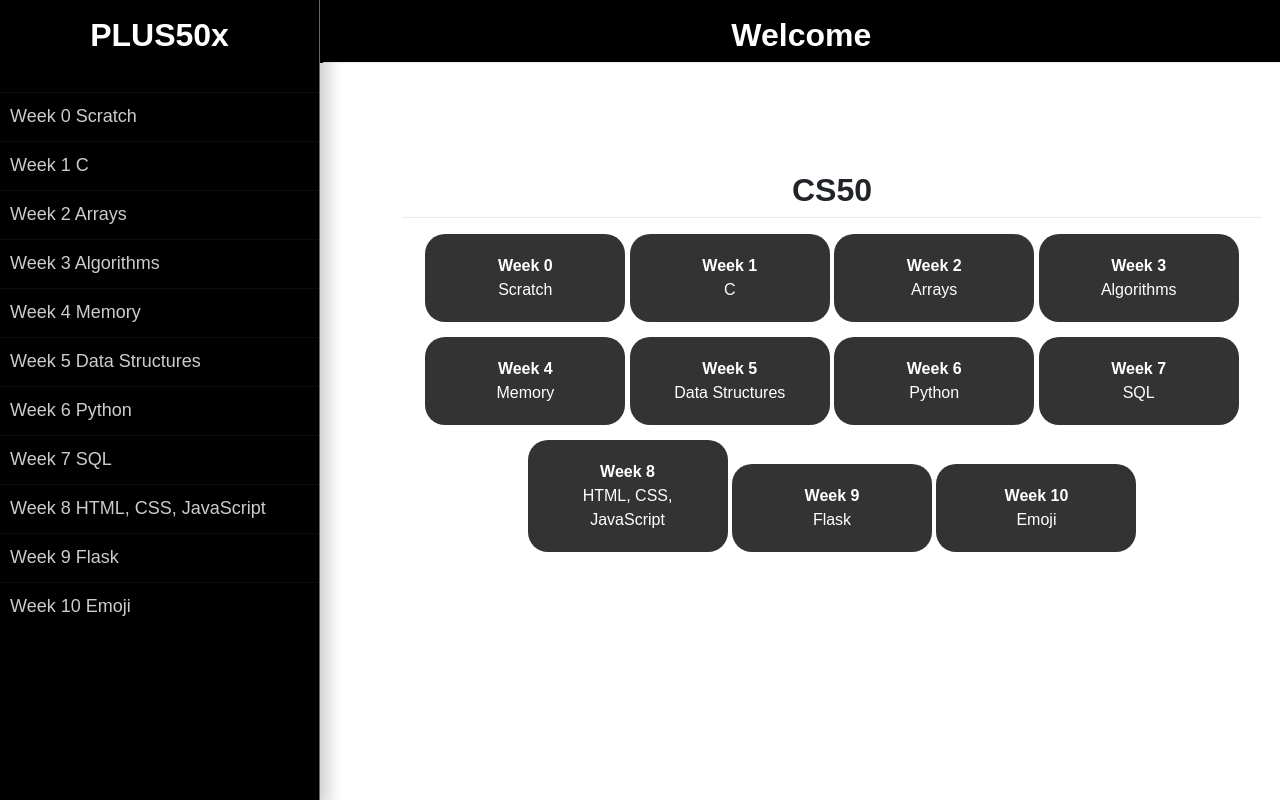
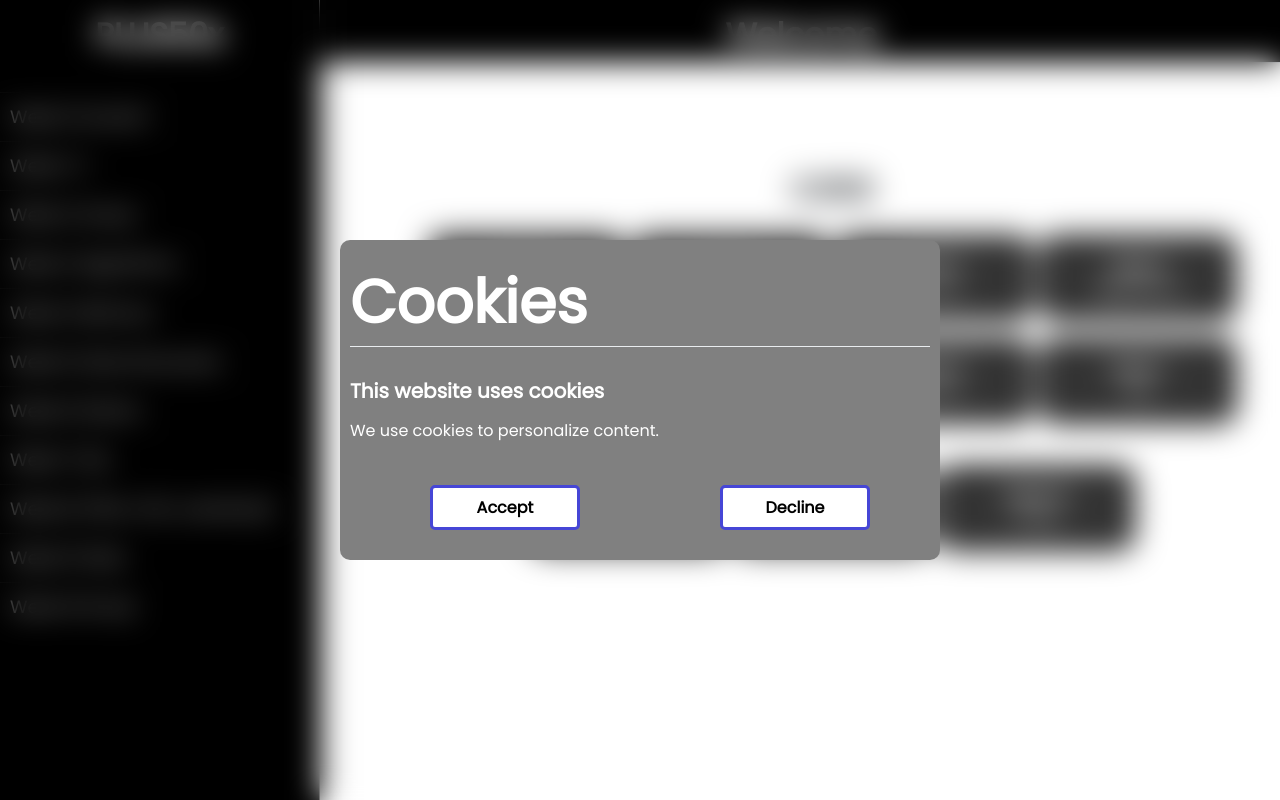
Before and after one commit to vpopovic003/plus50x, a Flask app: page /main in a window 1280 px wide. Run offline with Flask 2, Linux system fonts and the light colour scheme; some libraries are stand-ins or nearby versions.

Commit message:
Cookie Permission check

```diff
--- a/static/Start.css
+++ b/static/Start.css
@@ -1,3 +1,58 @@
+@import url('https://fonts.googleapis.com/css2?family=Poppins&display=swap');
+*{
+    font-family: 'Poppins', sans-serif;
+}
+.CookieDesign{
+    position: fixed;
+    top: 0;
+    left: 0;
+    width: 100vw;
+    height: 100vh;
+    z-index: 1200 !important;
+    backdrop-filter: blur(15px);
+    display: flex;
+    justify-content: center;
+    align-items: center;
+    display: none;
+}
+.CoookieInner{
+    background-color: grey;
+    width: 35%;
+    min-width: 600px;
+    height: 40%;
+    min-height: 300px;
+    border-radius: 10px;
+    color: white;
+    padding: 10px;
+    position: absolute;
+}
+.CoookieInner h1{
+    margin-left: 0;
+    font-size: 60px;
+}
+
+.CookieDesign button{
+    background-color: white;
+    border: 0;
+    width: 25%;
+    height: 45px;
+    font-weight: bolder;
+    margin-left: 70px;
+    margin-right: 70px;
+    border-radius: 5px;
+    border: rgb(70, 70, 214) 3px solid;
+}
+.CookieDesign button:hover{
+    filter: brightness(75%);
+}
+.CookieButtons{
+    width: 100%;
+    display: flex;
+    justify-content: center;
+    position: absolute;
+    bottom: 30px;
+}
+
 .Videosmallerdevices{
     display: none;
 }
--- a/templates/layout.html
+++ b/templates/layout.html
@@ -15,8 +15,21 @@
     <title>Plus50x: {% block title %}{% endblock %}</title>
 </head>
 
-<body>
+<body onload="CheckforCookie()">
+    <div class="CookieDesign">
+        <div class="CoookieInner">
+            <h1>Cookies</h1>
+            <p>
+                <h3>This website uses cookies</h3>
+                We use cookies to personalize content.
+            </p>
+            <div class="CookieButtons">
+                <button onclick="Accept()">Accept</button>
+                <button onclick="Decline()">Decline</button>
+            </div>
 
+        </div>
+    </div>
     <div class="shell nopadding">
         <!--section class="header">
             </section-->
@@ -164,6 +177,33 @@
                     document.body.style.overflow = 'auto';
                 }
             }
+            var CookieDesign = document.getElementsByClassName("CookieDesign");
+            function CheckforCookie() {
+                var myCookie = getCookie("CookiesAllowed");
+                console.log(myCookie);
+                if (myCookie == null) {
+                    CookieDesign[0].style.display = "flex";
+
+                }
+            }
+            function getCookie(cname) {
+            var name = cname + "=";
+            var ca = document.cookie.split(';');
+            for(var i=0; i<ca.length; i++) {
+                var c = ca[i];
+                while (c.charAt(0)==' ') c = c.substring(1);
+                if(c.indexOf(name) == 0)
+                return c.substring(name.length,c.length);
+            }
+            return null;
+            }
+            function Accept(){
+                document.cookie = "CookiesAllowed=True";
+                CookieDesign[0].style.display = "none";
+            }
+            function Decline(){
+                CookieDesign[0].style.display = "none";
+            }
         </script>
     </div>
 </body>
```
